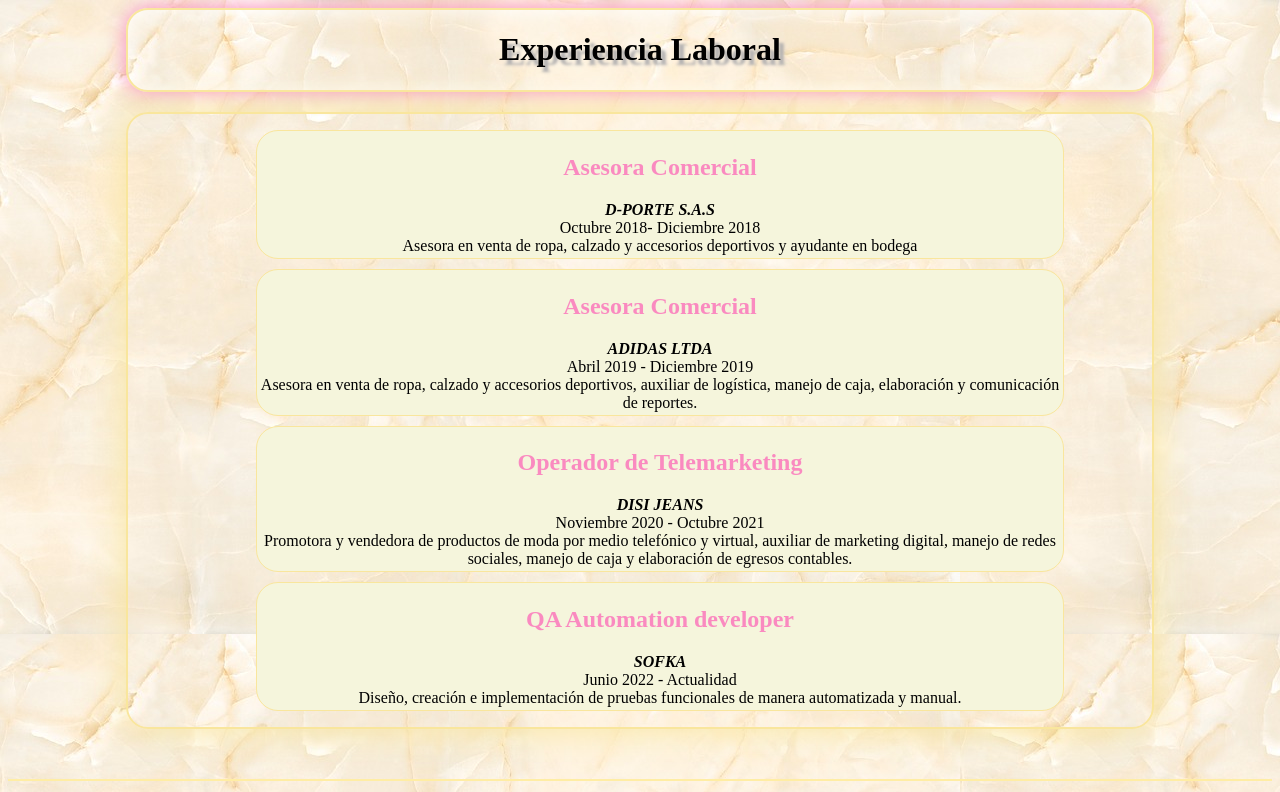
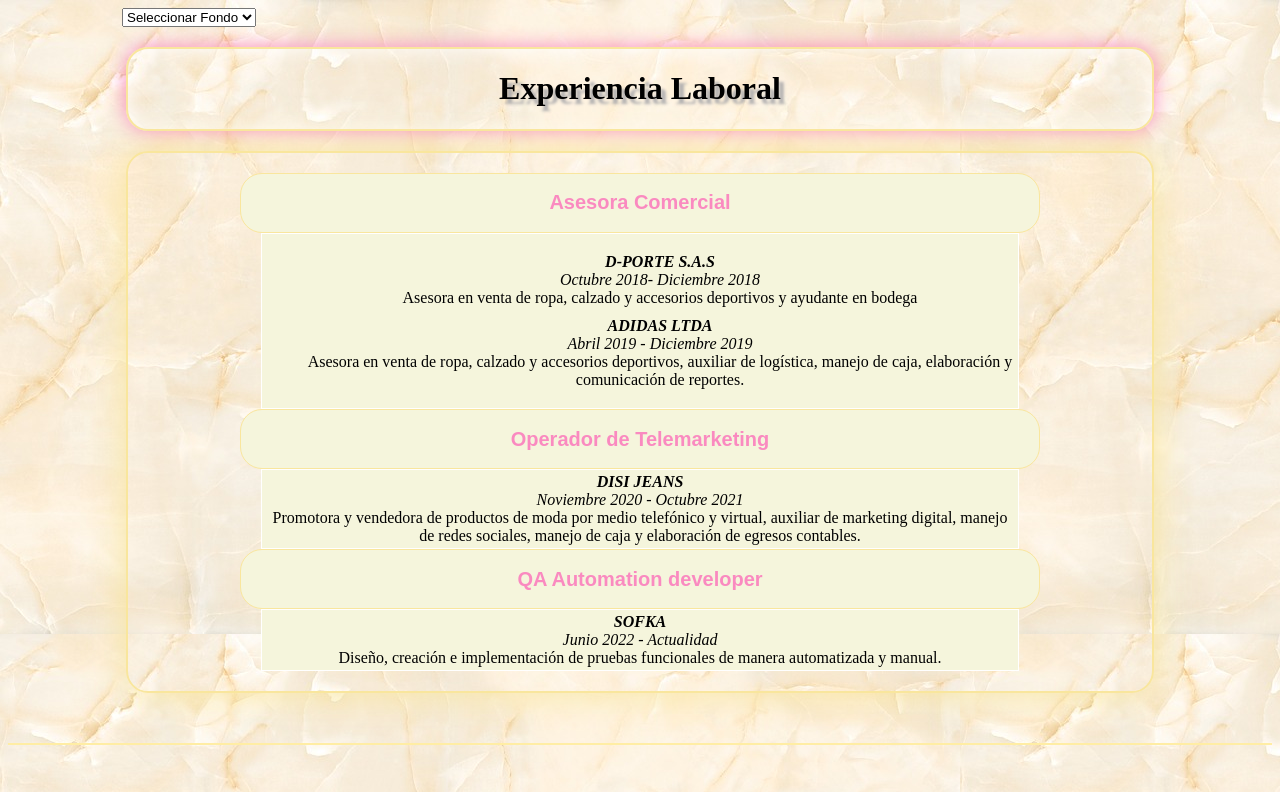
Before and after one commit to valenvg18/SofkaU_Taller_HTML-CSS3-JS, a plain HTML site: page Taller_HTML5/exp_laboral.html in a window 1280 px wide. Shown: the top 792 px of the page. Drawn offline with Linux system fonts and the light colour scheme.

Commit message:
Taller JavaScript Listo. Agregue archivos JS para cambiar fondo y estilo acordeon. Reorganice codigo HTML Y estilos css

```diff
--- a/Taller_HTML5/CSS/estilos.css
+++ b/Taller_HTML5/CSS/estilos.css
@@ -11,6 +11,10 @@ img {
     border-radius:10px;
     padding: 5px;
     box-shadow: 0px 0px 20px pink;
+}
+
+#fondo {
+    margin-left: 114px;
 }
 
 #contenedor_foto {
@@ -42,6 +46,7 @@ img {
     max-width:1024px;
     margin-left: auto;
     margin-right: auto;
+    margin-top: 20px;
     box-shadow: 0px 0px 20px white inset, 0px 0px 20px rgb(250, 138, 192);
 }
 
@@ -127,6 +132,21 @@ a:hover {
     color:papayawhip;
 }
 
+.acordeon {
+    border:1px solid rgb(249, 230, 157);
+    border-radius: 22px;
+    background-color: beige;
+    cursor: pointer;
+    width: 800px;
+    margin-left: auto;
+    margin-right: auto;
+    text-align: center;
+}
+
+.active, .acordeon:hover {
+    background-color: rgb(249, 230, 157);
+}
+
 .cajaInformacion {
     border:2px solid rgb(249, 230, 157);
     border-radius:22px;
@@ -137,19 +157,27 @@ a:hover {
     max-width: 1024px;
     text-align: center;
     box-shadow: 0px 0px 40px rgb(249, 230, 157);
+    padding-top: 20px;
+    padding-bottom: 20px;
+}
+
+.informacion {
+    border:1px solid white;
+    background-color: beige;
+    max-width: 750px;
+    margin-left: auto;
+    margin-right: auto;
+    padding: 3px;
+    display: block;
+}
+
+#lista {
+    list-style: none;
 }
 
 #opciones {
-    border:1px solid rgb(249, 230, 157);
-    border-radius: 22px;
-    background-color: beige;
-    max-width: 800px;
     margin-top: 10px;
     margin-bottom: 10px;
-    margin-left: auto;
-    margin-right: auto;
-    padding: 3px;
-    list-style: none;
 }
 
 h2 {
--- /dev/null
+++ b/Taller_HTML5/JS/Acordeon.js
@@ -0,0 +1,17 @@
+const main = () => {
+    let elementosAcordeon = document.getElementsByClassName("acordeon")
+
+        for (let index = 0; index < elementosAcordeon.length; index++) {
+        elementosAcordeon[index].addEventListener("click",function() {
+        this.classList.toggle("active")
+
+            let informacion = this.nextElementSibling
+            if (informacion.style.display == "none") {
+                informacion.style.display = "block"
+            } else {
+                informacion.style.display = "none"
+            }
+        })
+
+    }
+}
--- /dev/null
+++ b/Taller_HTML5/JS/Archivo.js
@@ -0,0 +1,6 @@
+function cambiarFondo(color) {
+    // console.log(color.value)
+
+    var body =document.getElementById('body')
+    body.style.background = color.value
+}
--- a/Taller_HTML5/exp_laboral.html
+++ b/Taller_HTML5/exp_laboral.html
@@ -6,9 +6,18 @@
     <meta name="viewport" content="width=device-width, initial-scale=1.0">
     <title>Experiencia Laboral</title>
     <link rel="stylesheet" href="CSS/estilos.css" type="text/css" />
+    <script src="JS/Acordeon.js"></script>
+    <script src="JS/Archivo.js"></script>
 </head>
-<body>
+<body onload="main ()" id="body">
     <header>
+        <select name="fondo" id="fondo" onchange="cambiarFondo(this)">
+            <option value="">Seleccionar Fondo</option>
+            <option value="url('Img/FMDorado.jpeg')">Dorado</option>
+            <option value="url('Img/fondoMarmolRojo.webp')">Rojo</option>
+            <option value="url('Img/fondoMarmolAzul.jpeg')">Azul</option>
+
+        </select>
         <div class="TitulosNavegacion">
             <h1> Experiencia Laboral </h1>
         </div>
@@ -17,28 +26,37 @@
     <section>
         <div class="cajaInformacion">
             <article>
-                <ul>
-                    <div id="opciones"><li><h2> Asesora Comercial </h2>
-                        <b><i> D-PORTE S.A.S </i></b><br>
-                        Octubre 2018- Diciembre 2018<br>
-                        Asesora en venta de ropa, calzado y accesorios deportivos y ayudante en bodega
-                    </li> </div>
-                    <div id="opciones"><li><h2> Asesora Comercial </h2>
-                        <b><i> ADIDAS LTDA </i></b><br>
-                        Abril 2019 - Diciembre 2019<br>
-                        Asesora en venta de ropa, calzado y accesorios deportivos, auxiliar de logística, manejo de caja, elaboración y comunicación de reportes.
-                    </li></div>
-                    <div id="opciones"><li><h2> Operador de Telemarketing </h2>
+
+                <button class="acordeon"><h2> Asesora Comercial </h2></button>
+                    <div class="informacion">
+                        <ul id="lista">
+                            <li id="opciones">
+                                <b><i> D-PORTE S.A.S </i></b><br>
+                                <i>Octubre 2018- Diciembre 2018</i><br>
+                                Asesora en venta de ropa, calzado y accesorios deportivos y ayudante en bodega
+                            </li>
+                            <li id="opciones">
+                                <b><i> ADIDAS LTDA </i></b><br>
+                                <i>Abril 2019 - Diciembre 2019</i><br>
+                                Asesora en venta de ropa, calzado y accesorios deportivos, auxiliar de logística, manejo de caja, elaboración y comunicación de reportes.
+                            </li>
+                        </ul>
+
+                    </div>
+
+                <button class="acordeon"><h2> Operador de Telemarketing </h2></button>
+                    <div class="informacion">
                         <b><i> DISI JEANS </i></b><br>
-                        Noviembre 2020 - Octubre 2021<br>
+                        <i>Noviembre 2020 - Octubre 2021</i><br>
                         Promotora y vendedora de productos de moda por medio telefónico y virtual, auxiliar de marketing digital, manejo de redes sociales, manejo de caja y elaboración de egresos contables.
-                    </li></div>
-                    <div id="opciones"><li><h2> QA Automation developer </h2>
+                    </div>
+
+                <button class="acordeon"><h2> QA Automation developer </h2></button>
+                    <div class="informacion">
                         <b><i> SOFKA </i></b><br>
-                        Junio 2022 - Actualidad<br>
+                        <i>Junio 2022 - Actualidad</i><br>
                         Diseño, creación e implementación de pruebas funcionales de manera automatizada y manual.
-                    </li></div>
-                </ul>
+                    </div>
 
             </article>
         </div>
```
Also changed, not shown: Taller_HTML5/estudios.html (+16 -7 lines), Taller_HTML5/index.html (+11 -1 lines), Taller_HTML5/ref_familiares.html (+16 -4 lines), Taller_HTML5/ref_personales.html (+17 -5 lines), Taller_HTML5/Img/FMDorado.jpeg (added), Taller_HTML5/Img/fondoMarmolAzul.jpeg (added), Taller_HTML5/Img/fondoMarmolRojo.webp (added), 1 other file.
